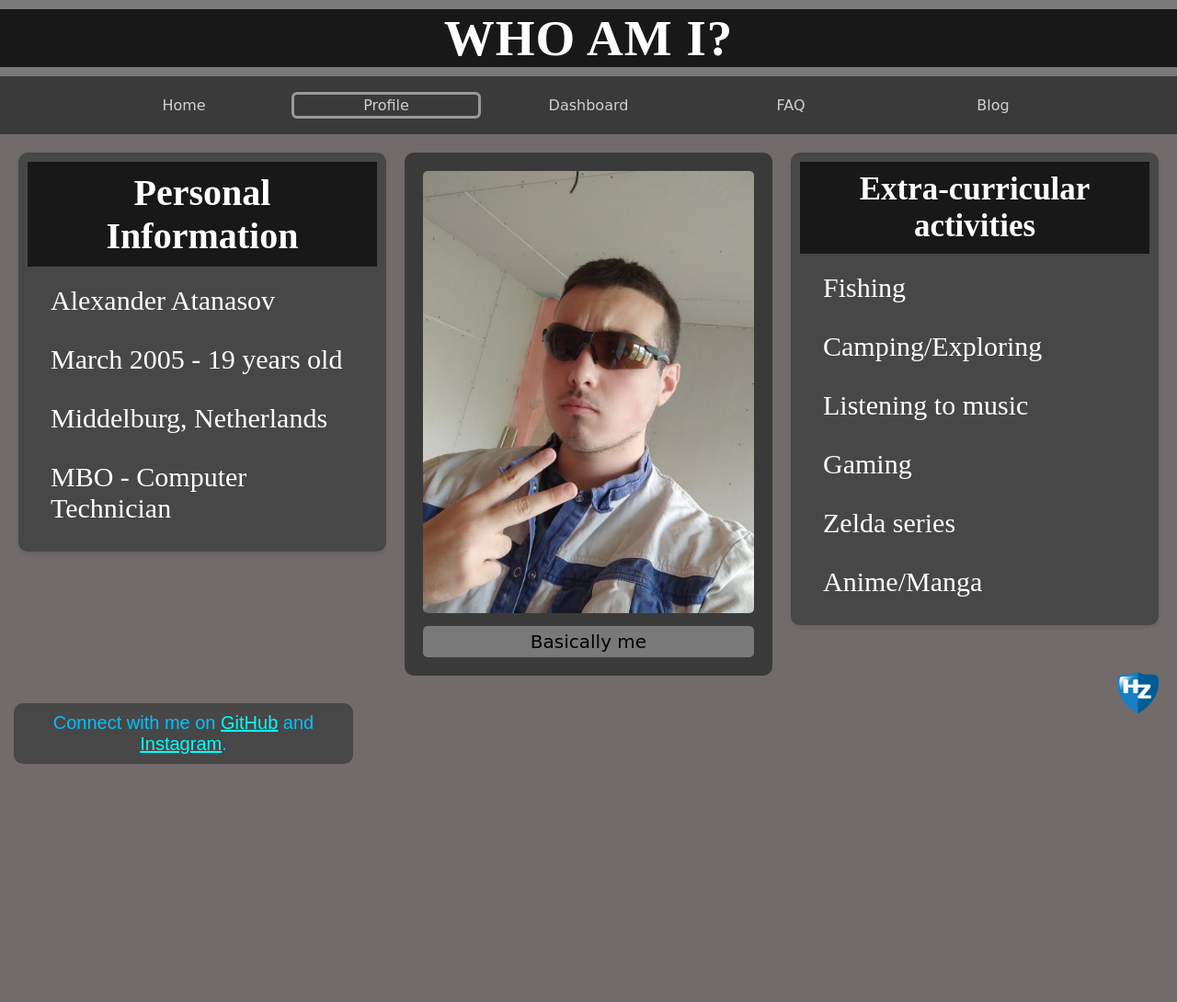
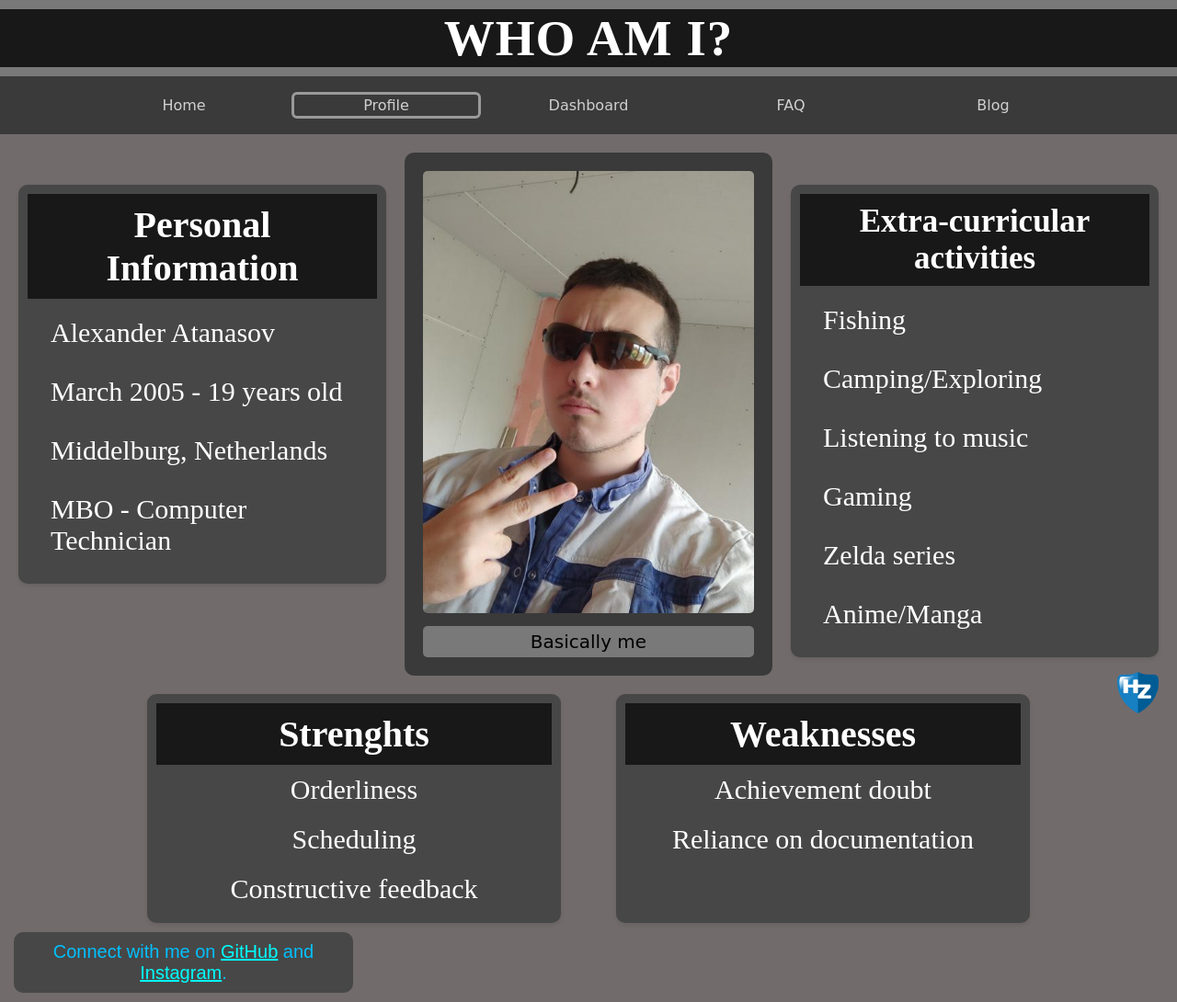
Before and after one commit to SashkisaHZ/SashkisaHZ.github.io, a plain HTML site: page profile.html in a window 1280 px wide. Shown: the whole page at 92% size. Before the commit the page ends 841 px from the top, so only its background shows below. Drawn offline with Linux system fonts and the light colour scheme; a web font is replaced by a local one.

Commit message:
Profile Page Completed

```diff
--- a/profile.html
+++ b/profile.html
@@ -71,6 +71,18 @@ Link ti Github profile, Insta
 
     </main>
 
+    <section class="characteristics">
+        <ul class="info"> <h2>Strenghts</h2>
+            <ol>Orderliness</ol>
+            <ol>Scheduling</ol>
+            <ol>Constructive feedback</ol>
+        </ul>
+        <ul class="info"> <h2>Weaknesses</h2>
+            <ol>Achievement doubt</ol>
+            <ol>Reliance on documentation</ol>
+        </ul>
+    </section>
+
     <footer>
         <p>Connect with me on <a href="https://github.com/SashkisaHZ" target="_blank">GitHub</a> and <a
                 href="https://www.instagram.com/sashkisa14  " target="_blank">Instagram</a>.</p>
--- a/test.css
+++ b/test.css
@@ -126,6 +126,7 @@ header {
     color: #ffffff;
     font-family: 'Times New Roman', Times, serif;
     max-width: 450px;
+    margin-top: 35px;
     border-radius: 10px;
     box-shadow: 0 2px 4px rgba(0, 0, 0, 0.1);
 }
@@ -198,3 +199,23 @@ footer p {
 a {
     color: aqua;
 }
+
+.characteristics {
+    display: flex;
+    justify-content: center;
+    gap: 60px;
+}
+
+.characteristics ul:nth-of-type(1) {
+    margin-top: 0px;
+}
+
+.characteristics ul:nth-of-type(2) {
+    margin-top: 0px;
+}
+
+.characteristics ol {
+    font-size: 30px;
+    text-align: center;
+    padding: 10px;
+}
```
